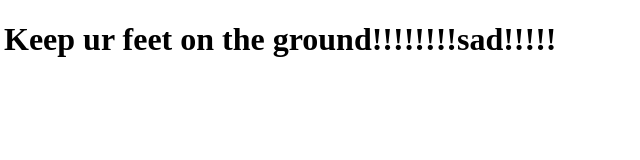
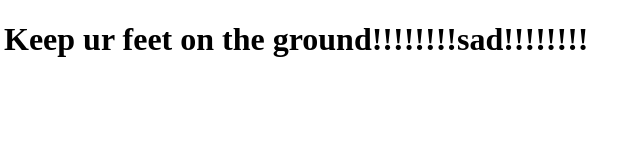
Before and after one commit to NewDekart/shri-2021-infra, a website: page public/index.html in a window 1280 px wide. Shown: the full height of the page, 4-644 px from the left. Drawn offline with Linux system fonts and the light colour scheme.

Commit message:
Проверка wf

```diff
--- a/public/index.html
+++ b/public/index.html
@@ -7,6 +7,6 @@
     <title>Infrasructure dekart416</title>
 </head>
 <body>
-    <h1>Keep ur feet on the ground!!!!!!!!sad!!!!!</h1>
+    <h1>Keep ur feet on the ground!!!!!!!!sad!!!!!!!!</h1>
 </body>
 </html>
```
